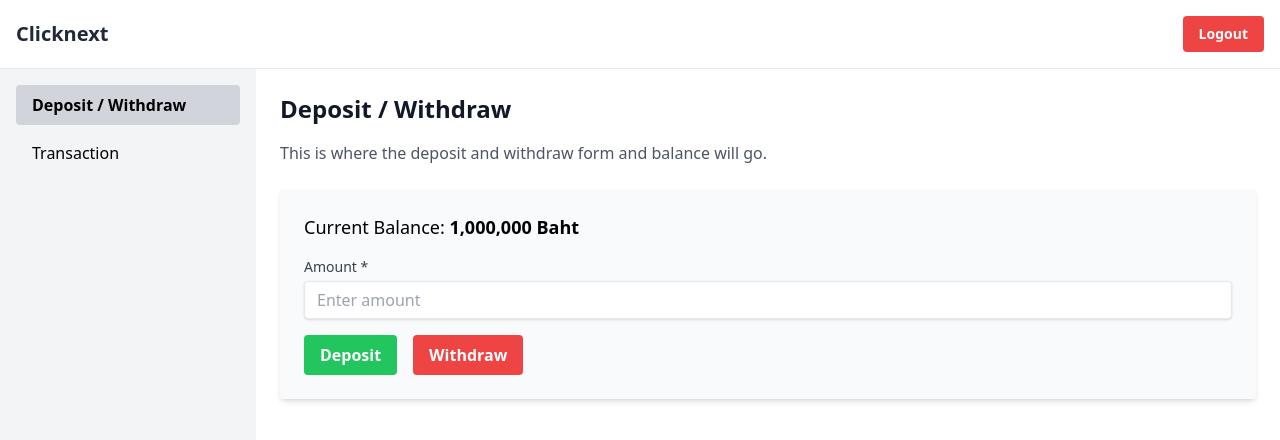
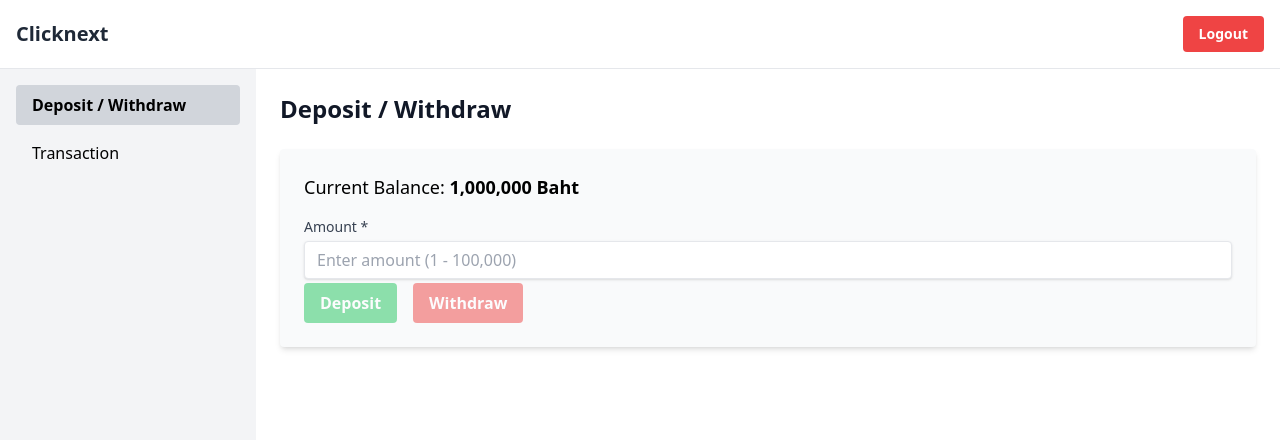
Before and after one commit to Yanatg/transaction-app, a Vue app: page /dashboard/deposit in a window 1280 px wide. Shown: the top 440 px of the page. Built offline with nearby package versions, Linux system fonts and the light colour scheme; sample sign-in values are in the browser's storage.

Commit message:
update store deposit/withdraw

```diff
--- a/src/components/DepositWithdrawView.vue
+++ b/src/components/DepositWithdrawView.vue
@@ -1,5 +1,101 @@
 <script setup>
-// No logic needed for this placeholder
+import { ref } from 'vue';
+import { storeToRefs } from 'pinia';
+import { useTransactionStore } from '@/stores/transactionStore';
+
+const transactionStore = useTransactionStore();
+
+// eslint-disable-next-line no-unused-vars
+const { balance, formattedBalance } = storeToRefs(transactionStore);
+
+const amount = ref('');
+const amountError = ref('');
+
+// **NEW: State for the confirmation modal**
+const showConfirmModal = ref(false);
+const confirmDetails = ref({ // Store details for the modal
+  amount: null,
+  type: null // 'Deposit' or 'Withdraw'
+});
+
+// --- Validation ---
+const validateAmount = () => {
+  // (Validation logic remains the same as before)
+  amountError.value = '';
+  const numAmount = Number(amount.value);
+
+  if (amount.value === '' || amount.value === null) {
+    amountError.value = 'Amount is required.';
+    return false;
+  }
+  if (!/^\d+$/.test(amount.value)) {
+    amountError.value = 'Please enter only numbers.';
+    return false;
+  }
+  if (numAmount <= 0 || numAmount > 100000) {
+    amountError.value = 'Amount must be between 1 and 100,000.';
+    return false;
+  }
+  // Note: We don't check for sufficient balance here anymore,
+  // the store action will do that just before committing.
+  return true;
+};
+
+// --- Modified Event Handlers ---
+const handleDeposit = () => {
+  if (validateAmount()) {
+    // **Instead of calling store directly, set details and show modal**
+    confirmDetails.value = {
+      amount: Number(amount.value),
+      type: 'Deposit'
+    };
+    showConfirmModal.value = true;
+    amountError.value = ''; // Clear any previous validation error when showing modal
+  }
+};
+
+const handleWithdraw = () => {
+  if (validateAmount()) {
+    // **Instead of calling store directly, set details and show modal**
+    confirmDetails.value = {
+      amount: Number(amount.value),
+      type: 'Withdraw'
+    };
+    showConfirmModal.value = true;
+    amountError.value = ''; // Clear any previous validation error when showing modal
+  }
+};
+
+// **NEW: Function to proceed after modal confirmation**
+const proceedWithTransaction = () => {
+  if (!confirmDetails.value.type || confirmDetails.value.amount === null) return;
+
+  console.log(`Proceeding with ${confirmDetails.value.type}:`, confirmDetails.value.amount);
+  const result = transactionStore.addTransaction(
+    confirmDetails.value.type,
+    confirmDetails.value.amount
+  );
+
+  if (result.success) {
+    console.log(result.message);
+    amount.value = ''; // Clear input on success
+    amountError.value = '';
+  } else {
+    // Show error from store (e.g., insufficient balance)
+    // Display it back on the main input area
+    amountError.value = result.message;
+  }
+
+  // Hide the modal and reset details
+  closeModal();
+};
+
+// **NEW: Function to close/cancel modal**
+const closeModal = () => {
+  showConfirmModal.value = false;
+  confirmDetails.value = { amount: null, type: null };
+};
+
 </script>
 
 <template>
@@ -7,20 +103,62 @@
     <h1 class="text-2xl font-semibold text-gray-900 mb-4">
       Deposit / Withdraw
     </h1>
-    <p class="text-gray-600">
-      This is where the deposit and withdraw form and balance will go.
+
+    <div class="mt-6 p-6 bg-gray-50 rounded shadow-md relative"> <p class="mb-4 text-lg">Current Balance: <span class="font-semibold">{{ formattedBalance }} Baht</span></p>
+
+      <label for="amount" class="block text-sm font-medium text-gray-700 mb-1">Amount *</label>
+      <input
+        type="text"
+        id="amount"
+        v-model="amount"
+        placeholder="Enter amount (1 - 100,000)"
+        @input="validateAmount"
+        :class="{ 'border-red-500': amountError }"
+        class="mb-1 shadow appearance-none border rounded w-full py-2 px-3 text-gray-700 leading-tight focus:outline-none focus:shadow-outline"
+        aria-describedby="amount-error"
+      />
+      <p v-if="amountError" id="amount-error" class="text-red-500 text-xs italic mb-3">
+        {{ amountError }}
       </p>
-     <div class="mt-6 p-6 bg-gray-50 rounded shadow-md">
-        <p class="mb-4 text-lg">Current Balance: <span class="font-semibold">1,000,000 Baht</span></p>
-         <label for="amount" class="block text-sm font-medium text-gray-700 mb-1">Amount *</label>
-         <input type="text" id="amount" placeholder="Enter amount" class="mb-4 shadow appearance-none border rounded w-full py-2 px-3 text-gray-700 leading-tight focus:outline-none focus:shadow-outline"/>
+
       <div class="flex space-x-4">
-            <button class="bg-green-500 hover:bg-green-600 text-white font-bold py-2 px-4 rounded">
+        <button
+          @click="handleDeposit"
+          class="bg-green-500 hover:bg-green-600 text-white font-bold py-2 px-4 rounded disabled:opacity-50"
+          :disabled="!!amountError || !amount"
+        >
           Deposit
         </button>
-            <button class="bg-red-500 hover:bg-red-600 text-white font-bold py-2 px-4 rounded">
+        <button
+          @click="handleWithdraw"
+          class="bg-red-500 hover:bg-red-600 text-white font-bold py-2 px-4 rounded disabled:opacity-50"
+          :disabled="!!amountError || !amount"
+        >
           Withdraw
         </button>
+      </div>
+    </div>
+
+    <div v-if="showConfirmModal" class="fixed inset-0 bg-gray-600 bg-opacity-50 overflow-y-auto h-full w-full flex items-center justify-center z-50">
+      <div class="relative mx-auto p-5 border w-96 shadow-lg rounded-md bg-white">
+        <div class="mt-3 text-center">
+          <h3 class="text-lg leading-6 font-medium text-gray-900">ยืนยันการฝาก-ถอน</h3> <div class="mt-2 px-7 py-3">
+            <p class="text-base text-gray-700">
+              {{ confirmDetails.type === 'Deposit' ? 'ฝาก' : 'ถอน' }} จำนวนเงิน: <span class="font-semibold">{{ confirmDetails.amount?.toLocaleString('en-US') }}</span> บาท </p>
+          </div>
+          <div class="items-center px-4 py-3 flex justify-center space-x-4">
+             <button
+               @click="proceedWithTransaction"
+               class="px-4 py-2 bg-green-500 text-white text-base font-medium rounded-md w-24 hover:bg-green-600 focus:outline-none focus:ring-2 focus:ring-green-300"
+             >
+               ยืนยัน </button>
+            <button
+              @click="closeModal"
+              class="px-4 py-2 bg-gray-300 text-gray-800 text-base font-medium rounded-md w-24 hover:bg-gray-400 focus:outline-none focus:ring-2 focus:ring-gray-300"
+            >
+              ยกเลิก </button>
+          </div>
+        </div>
       </div>
     </div>
      </div>
```
Lines whose indentation alone changed are shown as unchanged.
